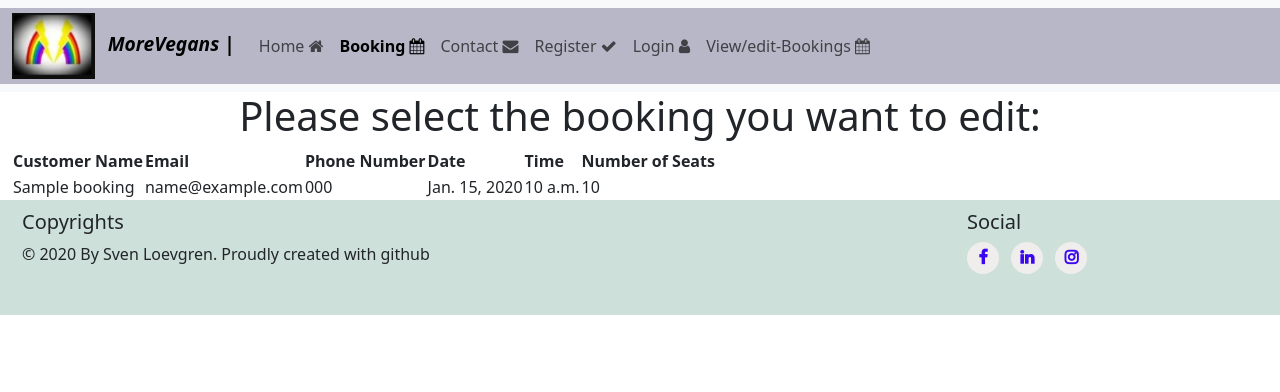
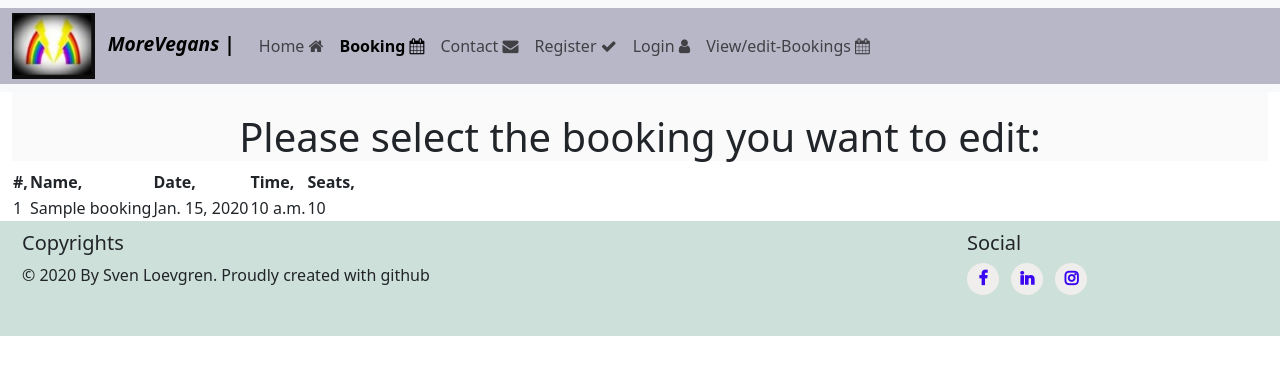
Before and after one commit to SvenLoevgren/fullstack-portfolio4, a Django app: page /bookings/ in a window 1280 px wide. Shown: the top 392 px of the page. Run offline with Django 3.2, Linux system fonts and the light colour scheme; tables that the repository leaves empty hold one stand-in row (values such as "Sample post").

Commit message:
booking_list template responsiveness added- next is to style the page

```diff
--- a/static/css/main.css
+++ b/static/css/main.css
@@ -105,6 +105,7 @@ section {
 
 #base_div {
     padding-top: 9%;
+    background-color: #fafafa;
 }
 
 #contacting-link {
@@ -183,7 +184,7 @@ section {
     }
 
     #base_div {
-        padding-top: 14%;
+        padding-top: 27%;
     }
 
 }
@@ -199,7 +200,7 @@ section {
     }
 
     #base_div {
-        padding-top: 27%;
+        padding-top: 36%;
     }
 
 }
--- a/templates/fastfood/base.html
+++ b/templates/fastfood/base.html
@@ -16,7 +16,7 @@
     <title>MoreVegans</title>
 </head>
 <body>
-<nav class="navbar navbar-expand-lg bg-body-tertiary">
+<nav class="navbar navbar-expand-lg bg-body-tertiary fixed-top">
         <div class="container-fluid" id="navbar-color">
             <div class="navbar-brand">
                 <a>
--- a/templates/fastfood/booking_list.html
+++ b/templates/fastfood/booking_list.html
@@ -4,24 +4,22 @@
 {% block content %}
  <div class="container-fluid">
 
-        <h1 class=" text-center">Please select the booking you want to edit:</h1>
+        <h1 class="text-center sticky-top" id="base_div">Please select the booking you want to edit:</h1>
         <table>
-          <thead>
-            <tr>
-              <th>Customer Name</th>
-              <th>Email</th>
-              <th>Phone Number</th>
-              <th>Date</th>
-              <th>Time</th>
-              <th>Number of Seats</th>
-            </tr>
-          </thead>
+            <thead>
+                <tr>
+                    <th>#,</th>
+                    <th>Name,</th>
+                    <th>Date,</th>
+                    <th>Time,</th>
+                    <th>Seats,</th>
+                </tr>
+            </thead>
           <tbody>
             {% for booking in bookings %}
             <tr>
+              <td>{{ booking.id }}</td>
               <td>{{ booking.customer_name }}</td>
-              <td>{{ booking.email }}</td>
-              <td>{{ booking.phone_number }}</td>
               <td>{{ booking.date }}</td>
               <td>{{ booking.time }}</td>
               <td>{{ booking.num_seats }}</td>
```
